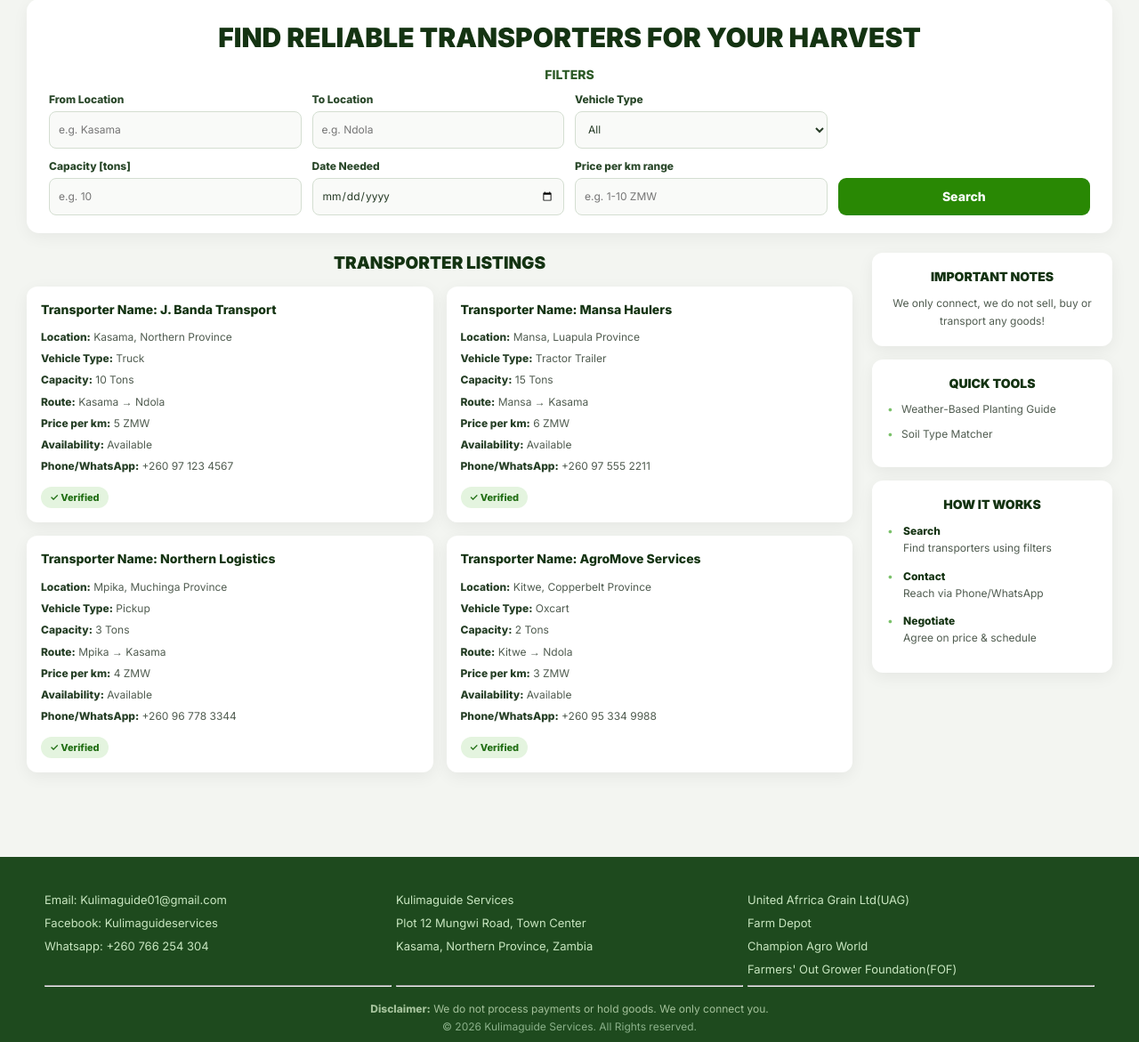
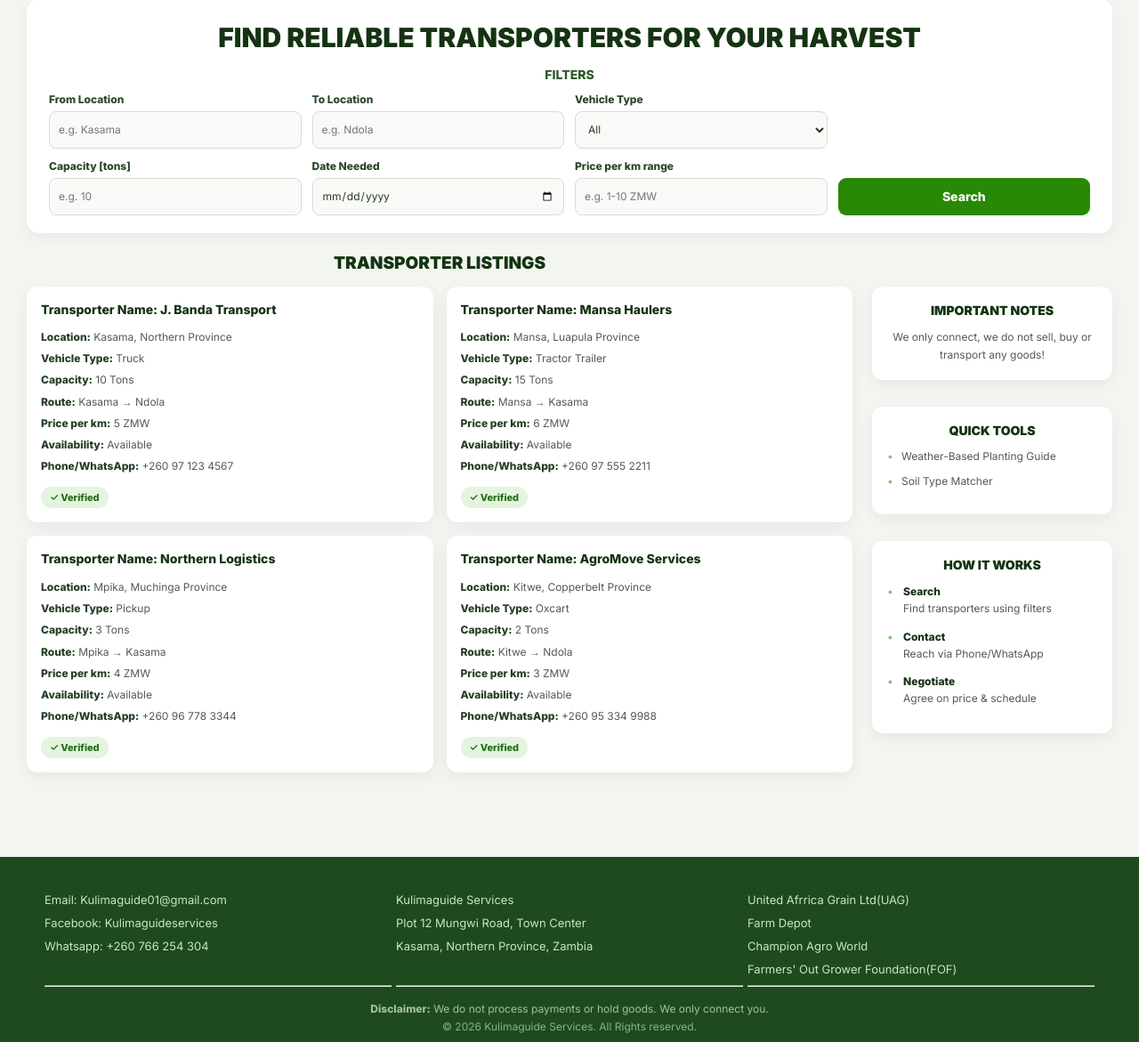
Before and after one commit to Kulimaguide-Services/KuGuSe, a PHP site: page /transporter.html in a window 1280 px wide. Shown: the part 160-1331 px from the top of the page at 89% size. Run offline with PHP 8.4, Linux system fonts and the light colour scheme.

Commit message:
SCRUM-5-transporter:Added margin-top to mainsidebar.

```diff
--- a/style.css
+++ b/style.css
@@ -607,8 +607,9 @@ main {
 .transporter-main .transporter-sidebar {
     display: flex;
     flex-direction: column;
-    gap: 15px;
+    gap: 30px;
     min-width: 0;
+    margin-top: 38px;
 }
 
 .transporter-main .sidebar-box {
```
